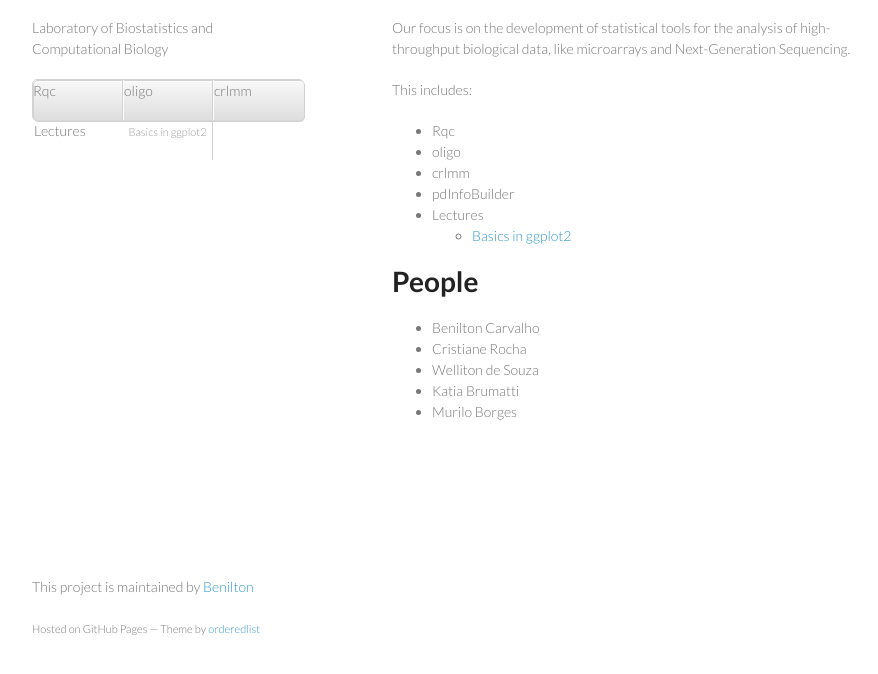
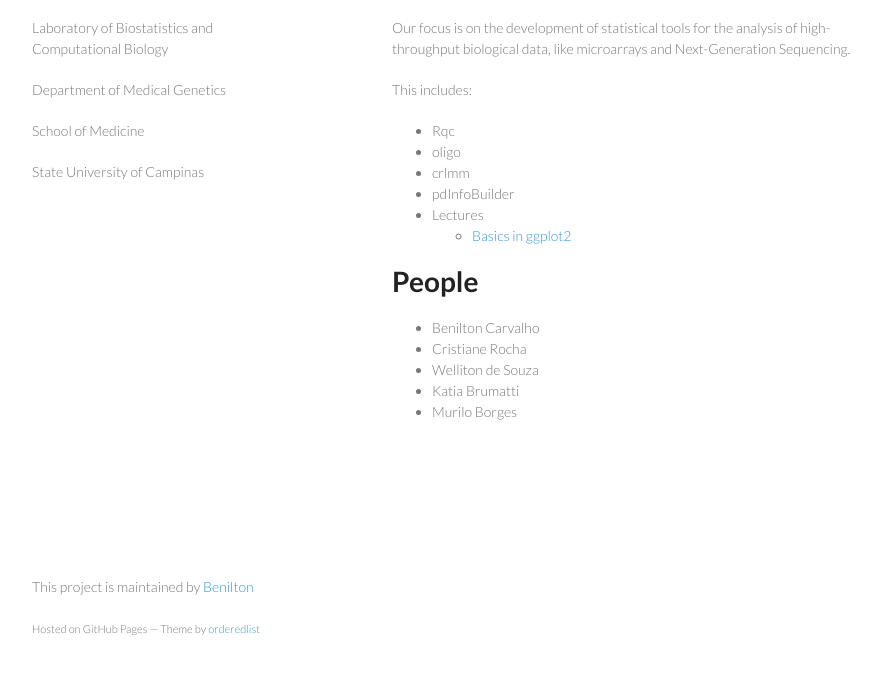
Before and after one commit to labbcb/labbcb.github.io.old, a plain HTML site: page index.html in a window 1280 px wide. Shown: the part 92-766 px from the top of the page, without its empty margins (178-1056 px from the left). Drawn offline with Linux system fonts and the light colour scheme.

Commit message:
Adding first round of pages

```diff
--- a/index.html
+++ b/index.html
@@ -17,15 +17,9 @@
       <header>
         <h1>Lab BCB</h1>
         <p>Laboratory of Biostatistics and Computational Biology</p>
-        <ul>
-	  <li> Rqc </li>
-	  <li> oligo </li>
-	  <li> crlmm </li>
-	  <li> Lectures </li>
-	  <ul>
-	    <li><a ref="http://labbcb.github.io/basics/ggplotBasics.html">Basics in ggplot2</a></li>
-	  </ul>
-        </ul>
+	<p>Department of Medical Genetics</p>
+	<p>School of Medicine</p>
+	<p>State University of Campinas</p>
       </header>
       <section>
         <h1>Our Interests</h1>
@@ -38,7 +32,7 @@
 	  <li>pdInfoBuilder</li>
 	  <li>Lectures</li>
 	  <ul>
-	    <li><a ref="basics/ggplotBasics.html">Basics in ggplot2</a></li>
+	    <li><a ref="http://labbcb.github.io/basics/ggplotBasics.html">Basics in ggplot2</a></li>
 	  </ul>
 	</ul>
 	<h1>People</h1>
```
